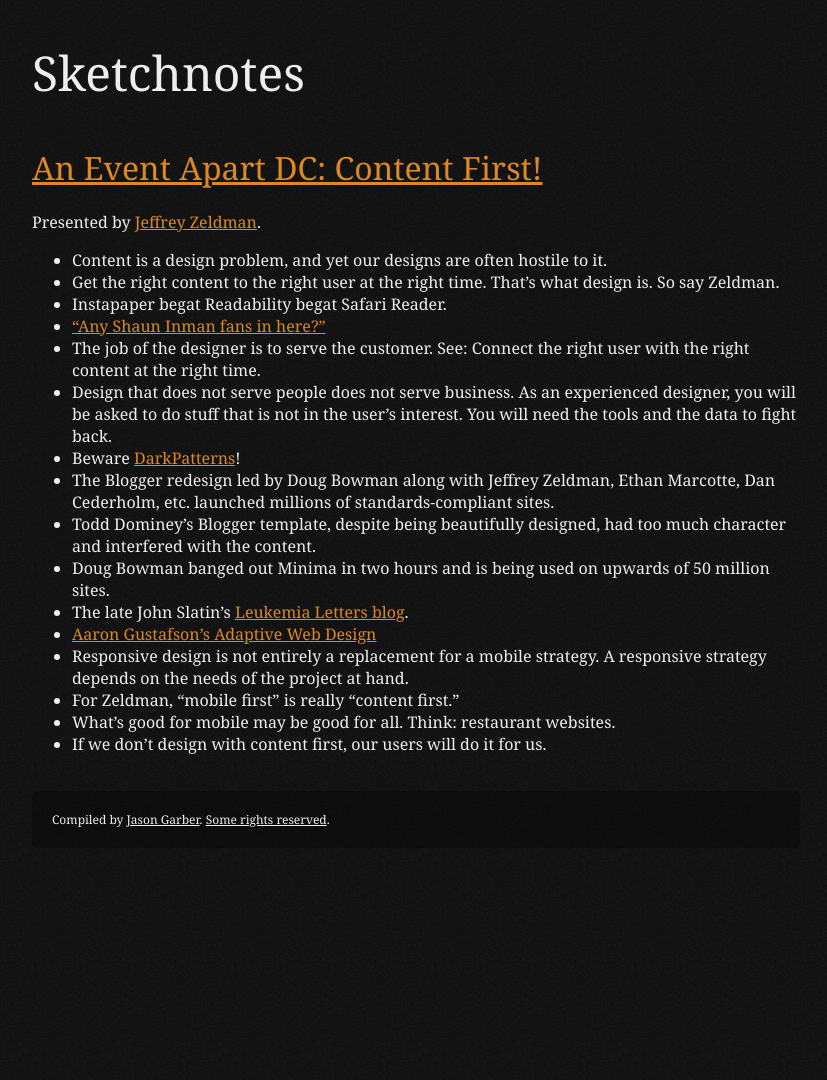
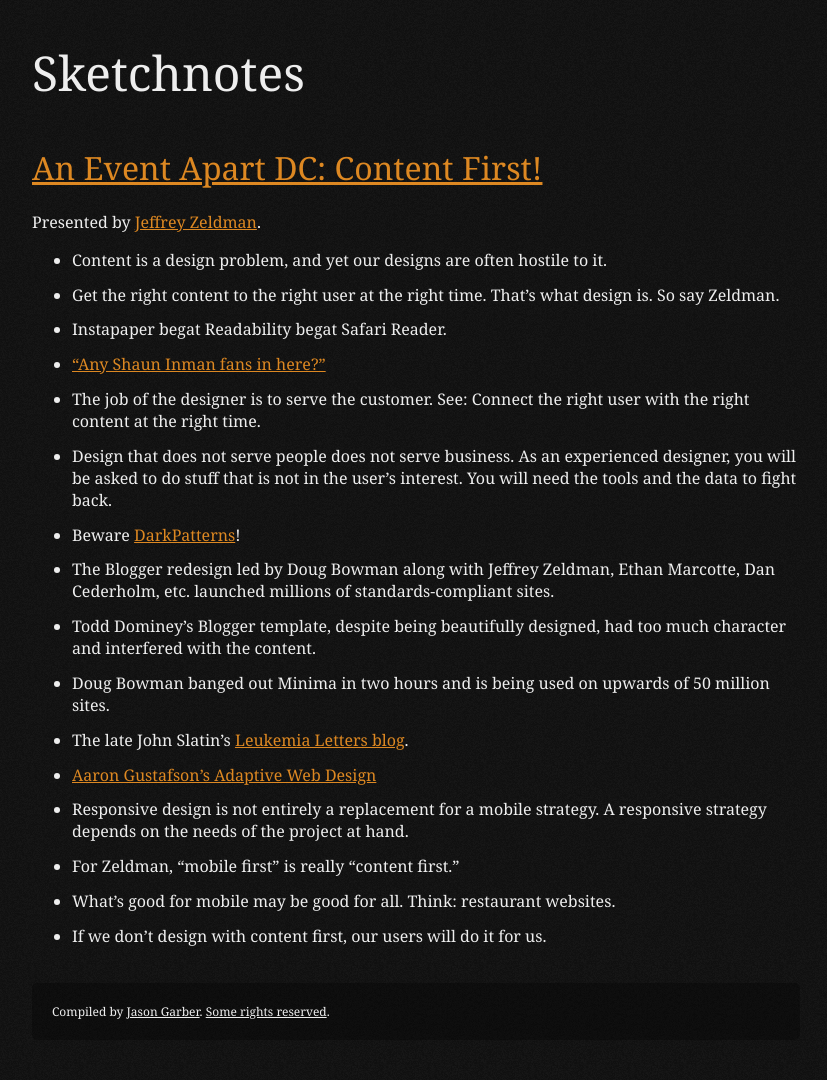
Before and after one commit to jgarber623/sketchnotes.sixtwothree.org, a Jekyll site: the page built from _posts/2012-08-06-an-event-apart-dc-content-first.md, in a window 1280 px wide. Shown: the whole page, without its empty margins (224-1051 px from the left). Built offline with Jekyll 4.4.1, drawn with Linux system fonts in a browser that asks for light colours; before the commit the page ends 900 px from its top, so only the background shows below that.

Commit message:
Updating styling of list items in articles.

```diff
--- a/stylesheets/application.css
+++ b/stylesheets/application.css
@@ -420,7 +420,8 @@ figure {
         top: 0;
     }
 
-	.posts-list li + li {
+	.posts-list li + li,
+    article li + li {
 		margin-top: 0.8em;
 	}
 
```
